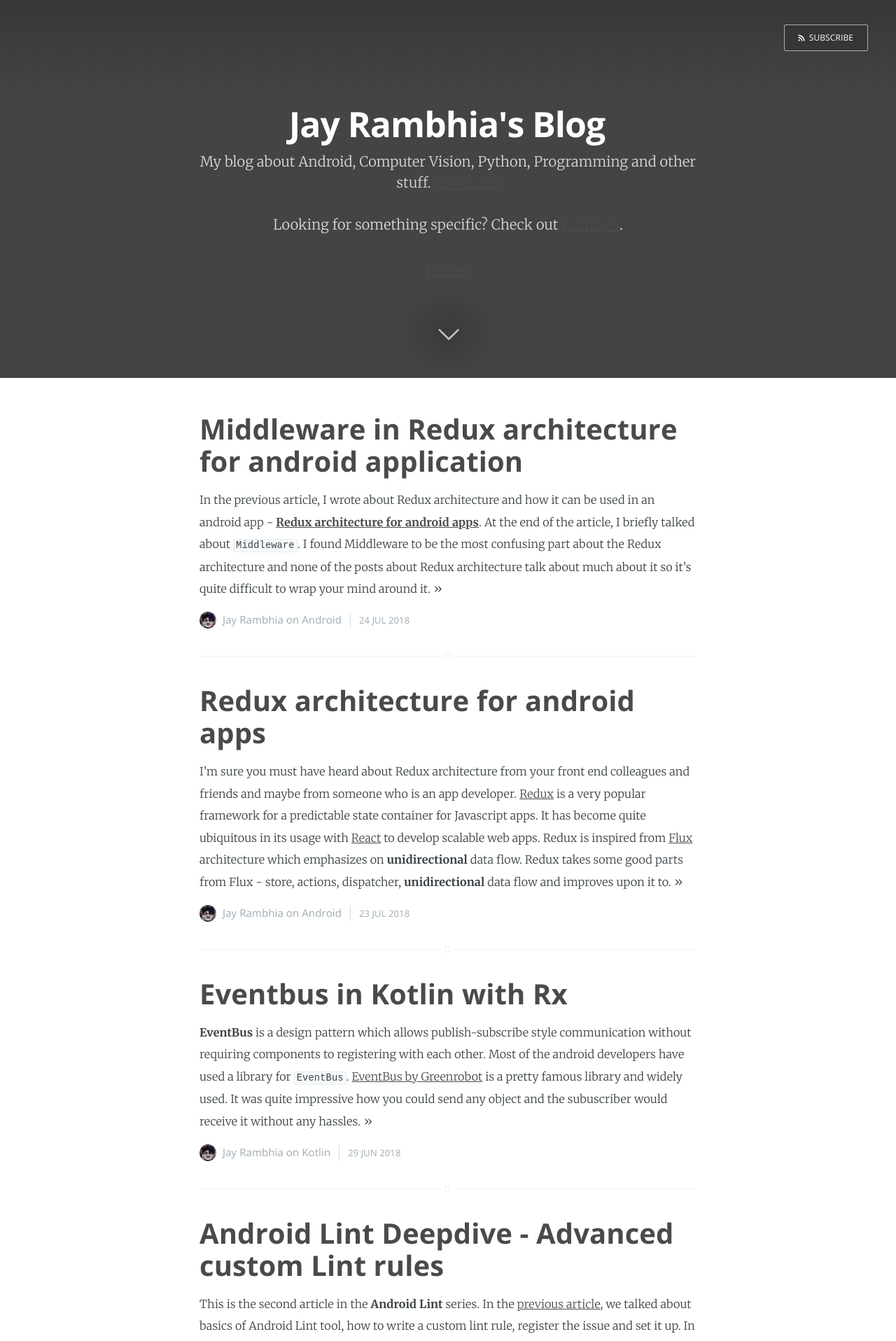
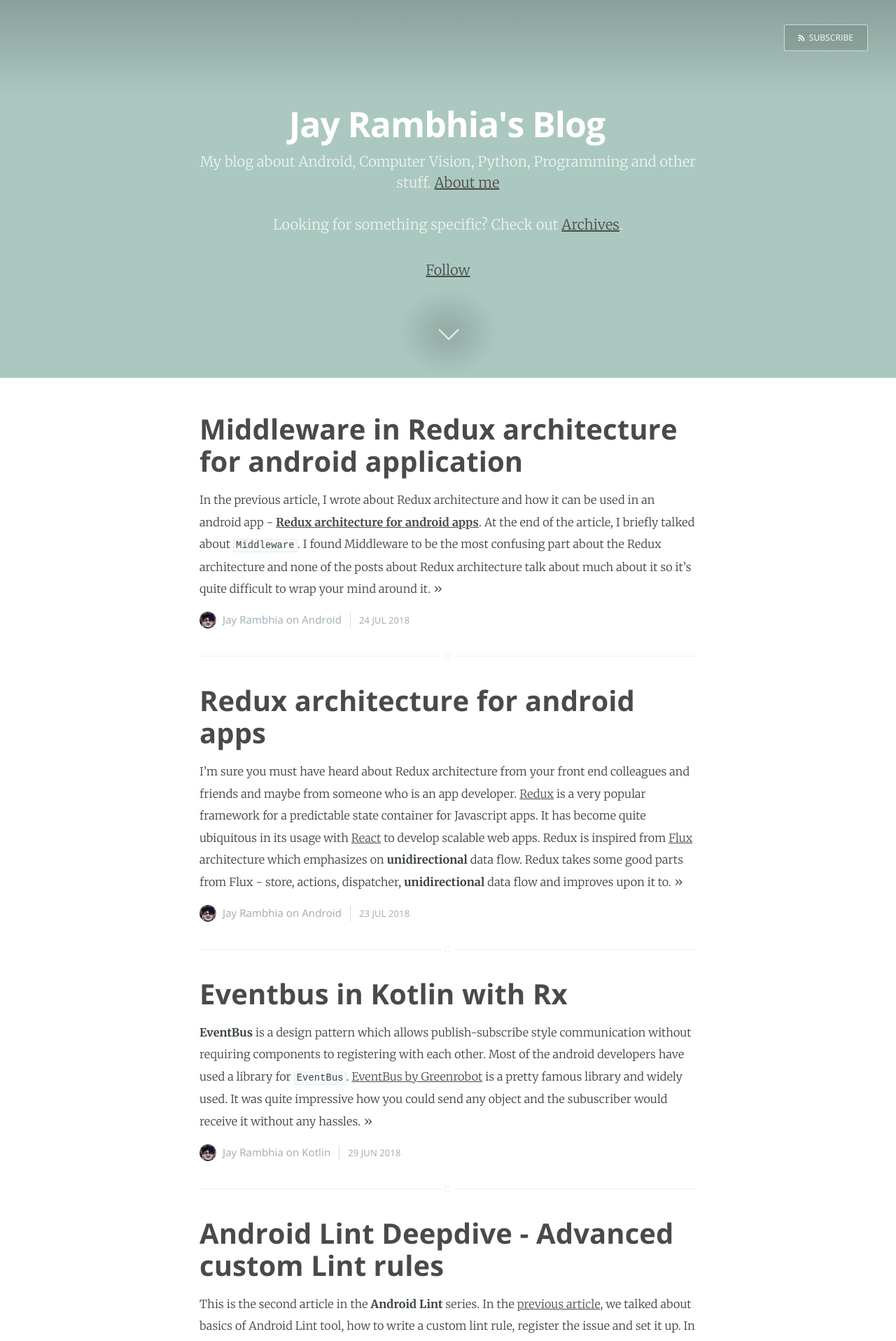
Before and after one commit to jayrambhia/jayrambhia.github.com, a Jekyll site: the page built from index.html, in a window 1280 px wide. Shown: the top 1916 px of the page at 70% size. Built offline with Jekyll 4.4.1, drawn with Linux system fonts in a browser that asks for light colours; the list of posts is cut into pages by our own code; comment, search, counter and statistics services are not loaded.

Commit message:
update index page style

```diff
--- a/assets/css/screen.css
+++ b/assets/css/screen.css
@@ -479,7 +479,7 @@ margin on the iframe, cause it breaks stuff. */
     height: 60%;
     margin-bottom: 5rem;
     text-align: center;
-    background: #444 no-repeat center center;
+    background: #abc8c0 no-repeat center center;
     background-size: cover;
     overflow: hidden;
 }
```
